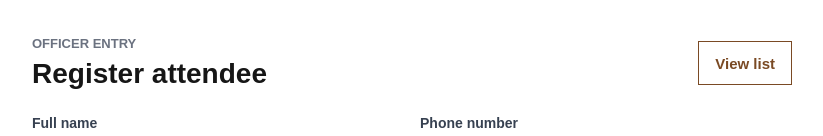
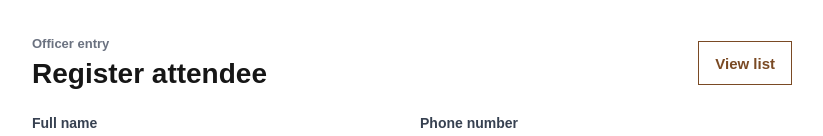
Before and after one commit to fringguske/wop, a Next.js app: page /register in a window 1280 px wide. Shown: the top 136 px of the page, without its empty margins (228-1051 px from the left). Built offline with nearby package versions, Linux system fonts and the light colour scheme.

Commit message:
Change text-transform from uppercase to none

```diff
--- a/app/globals.css
+++ b/app/globals.css
@@ -64,7 +64,7 @@ a {
   color: #6b7280;
   font-size: 13px;
   font-weight: 700;
-  text-transform: uppercase;
+  text-transform: none;
   letter-spacing: 0;
 }
 
```
